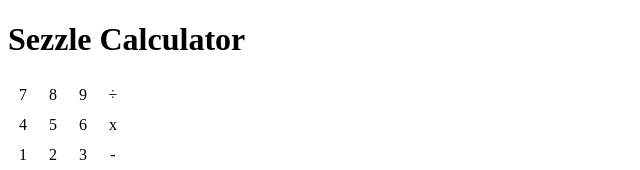
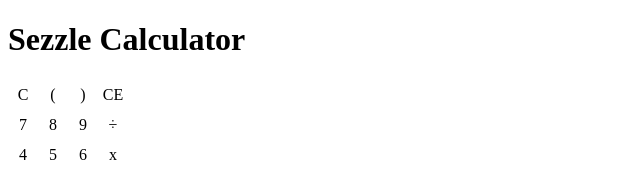
Before and after one commit to mlin367/Sezzle_Calculator, a React app: page / in a window 1280 px wide. Shown: the top 170 px of the page, without its empty margins (0-640 px from the left). Built offline with nearby package versions, Linux system fonts and the light colour scheme; no server answers; the HTML template or start-up script is replaced by a standard one.

Commit message:
implemented onclick for the numbers

```diff
--- a/client/src/components/App.jsx
+++ b/client/src/components/App.jsx
@@ -7,16 +7,30 @@
 
 class App extends React.Component {
   state = {
+    expression: ''
+  };
 
+  handleOnClick(e) {
+    const value = e.target.getAttribute('data-value');
+    if (value === 'C') this.setState({ expression: '' });
+    else if (value === 'CE')
+      this.setState({
+        expression: this.state.expression.slice(0, this.state.expression.length - 1)
+      });
+    else
+      this.setState({
+        expression: this.state.expression + value
+      });
   }
 
   render() {
     return (
       <div className="app">
         <h1>Sezzle Calculator</h1>
-        <Calculator />
+        <Calculator handleOnClick={this.handleOnClick.bind(this)} />
+        <h2>{this.state.expression}</h2>
       </div>
-    )
+    );
   }
 }
 
--- a/client/src/components/Calculator.jsx
+++ b/client/src/components/Calculator.jsx
@@ -3,22 +3,26 @@
 
 const Calculator = props => (
   <div className="calculator">
-    <div className="button">7</div>
-    <div className="button">8</div>
-    <div className="button">9</div>
-    <div className="button">÷</div>
-    <div className="button">4</div>
-    <div className="button">5</div>
-    <div className="button">6</div>
-    <div className="button">x</div>
-    <div className="button">1</div>
-    <div className="button">2</div>
-    <div className="button">3</div>
-    <div className="button">-</div>
-    <div className="button">0</div>
-    <div className="button">.</div>
-    <div className="button">=</div>
-    <div className="button">+</div>
+    <div onClick={props.handleOnClick} data-value="C" className="button">C</div>
+    <div onClick={props.handleOnClick} data-value="(" className="button">(</div>
+    <div onClick={props.handleOnClick} data-value=")" className="button">)</div>
+    <div onClick={props.handleOnClick} data-value="CE" className="button">CE</div>
+    <div onClick={props.handleOnClick} data-value="7" className="button">7</div>
+    <div onClick={props.handleOnClick} data-value="8" className="button">8</div>
+    <div onClick={props.handleOnClick} data-value="9" className="button">9</div>
+    <div onClick={props.handleOnClick} data-value="÷" className="button">÷</div>
+    <div onClick={props.handleOnClick} data-value="4" className="button">4</div>
+    <div onClick={props.handleOnClick} data-value="5" className="button">5</div>
+    <div onClick={props.handleOnClick} data-value="6" className="button">6</div>
+    <div onClick={props.handleOnClick} data-value="x" className="button">x</div>
+    <div onClick={props.handleOnClick} data-value="1" className="button">1</div>
+    <div onClick={props.handleOnClick} data-value="2" className="button">2</div>
+    <div onClick={props.handleOnClick} data-value="3" className="button">3</div>
+    <div onClick={props.handleOnClick} data-value="-" className="button">-</div>
+    <div onClick={props.handleOnClick} data-value="0" className="button">0</div>
+    <div onClick={props.handleOnClick} data-value="." className="button">.</div>
+    <div  data-value="=" className="button">=</div>
+    <div onClick={props.handleOnClick} data-value="+" className="button">+</div>
   </div>
 );
 
--- a/client/src/css/Calculator.css
+++ b/client/src/css/Calculator.css
@@ -12,5 +12,10 @@
 }
 
 .button:hover {
-  background-color: grey;
+  background-color: lightslategray;
 }
+
+.button:active {
+  box-shadow: 0px 1px grey;
+  border: 1px solid black;
+}
```
Also changed, not shown: 1 other file (tests, documents, lock files or other folders).
